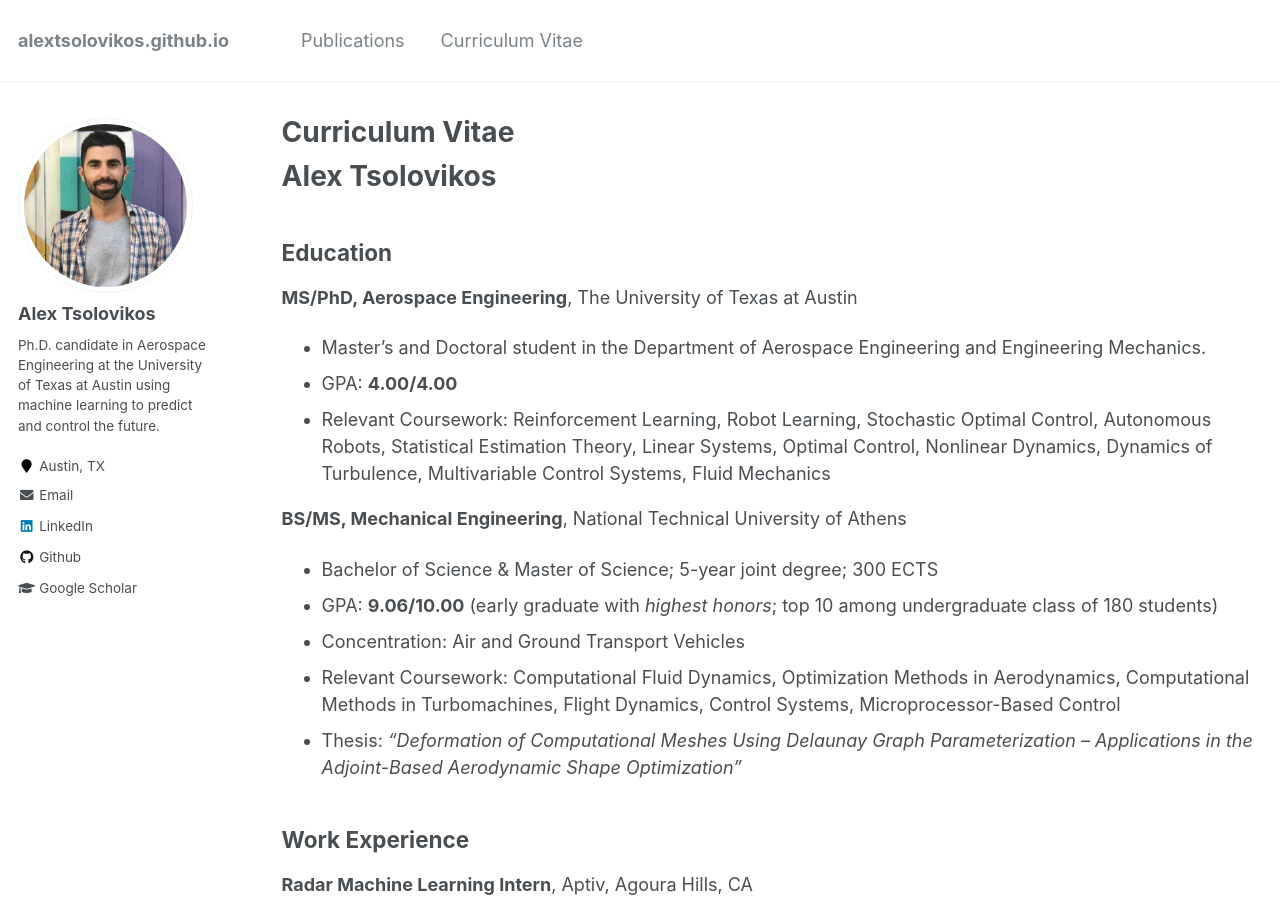
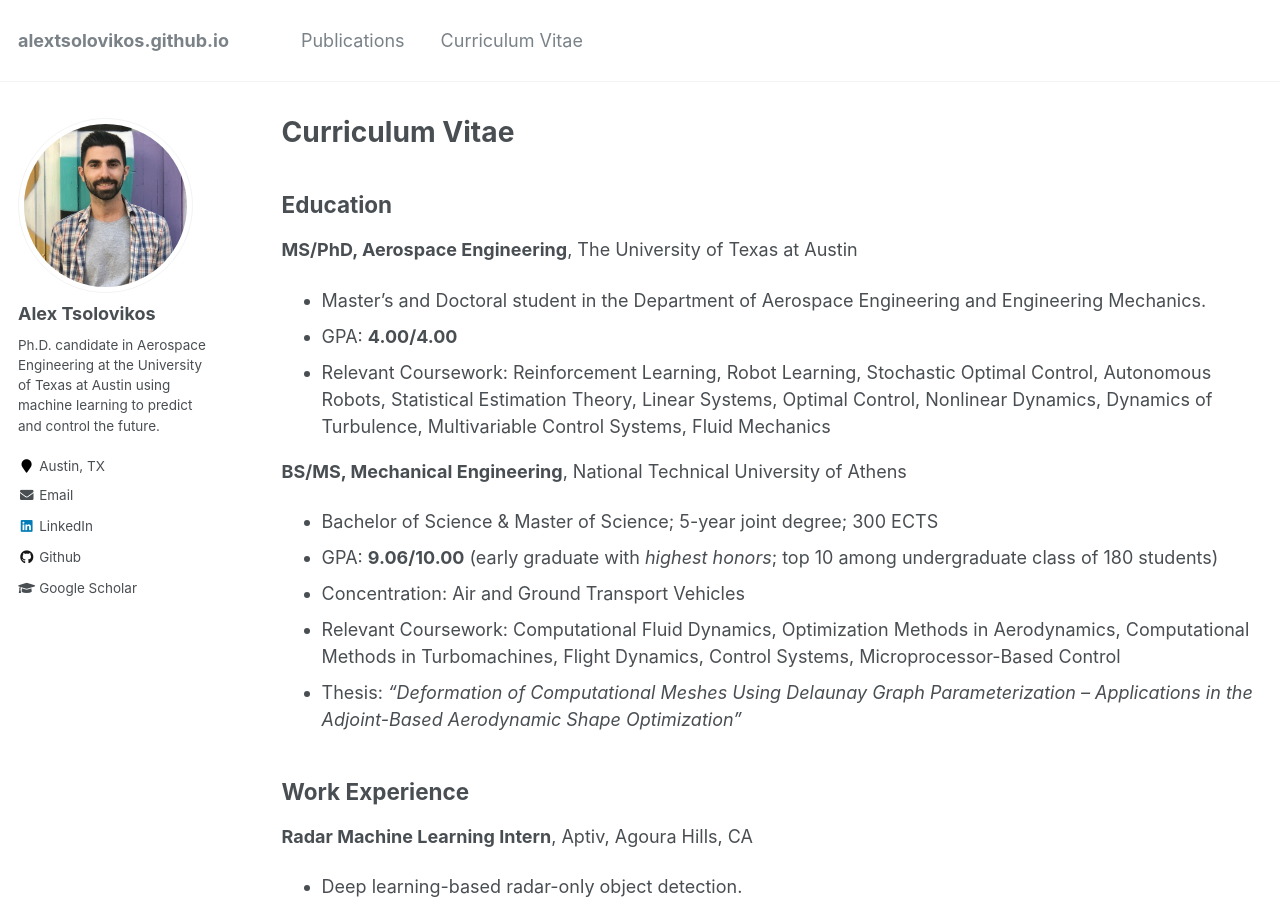
Before and after one commit to alextsolovikos/alextsolovikos.github.io, a Jekyll site: the page built from _pages/cv.md, in a window 1280 px wide and 900 px high. Built offline with Jekyll 4.4.1, drawn with Linux system fonts in a browser that asks for light colours; formulas are drawn with MathJax 3.

Commit message:
Update cv.md

```diff
--- a/_pages/cv.md
+++ b/_pages/cv.md
@@ -8,8 +8,6 @@ redirect_from:
 ---
 
 {% include base_path %}
-
-# Alex Tsolovikos
 
 **Education**
 ------------------------------------------------------------------------
```
